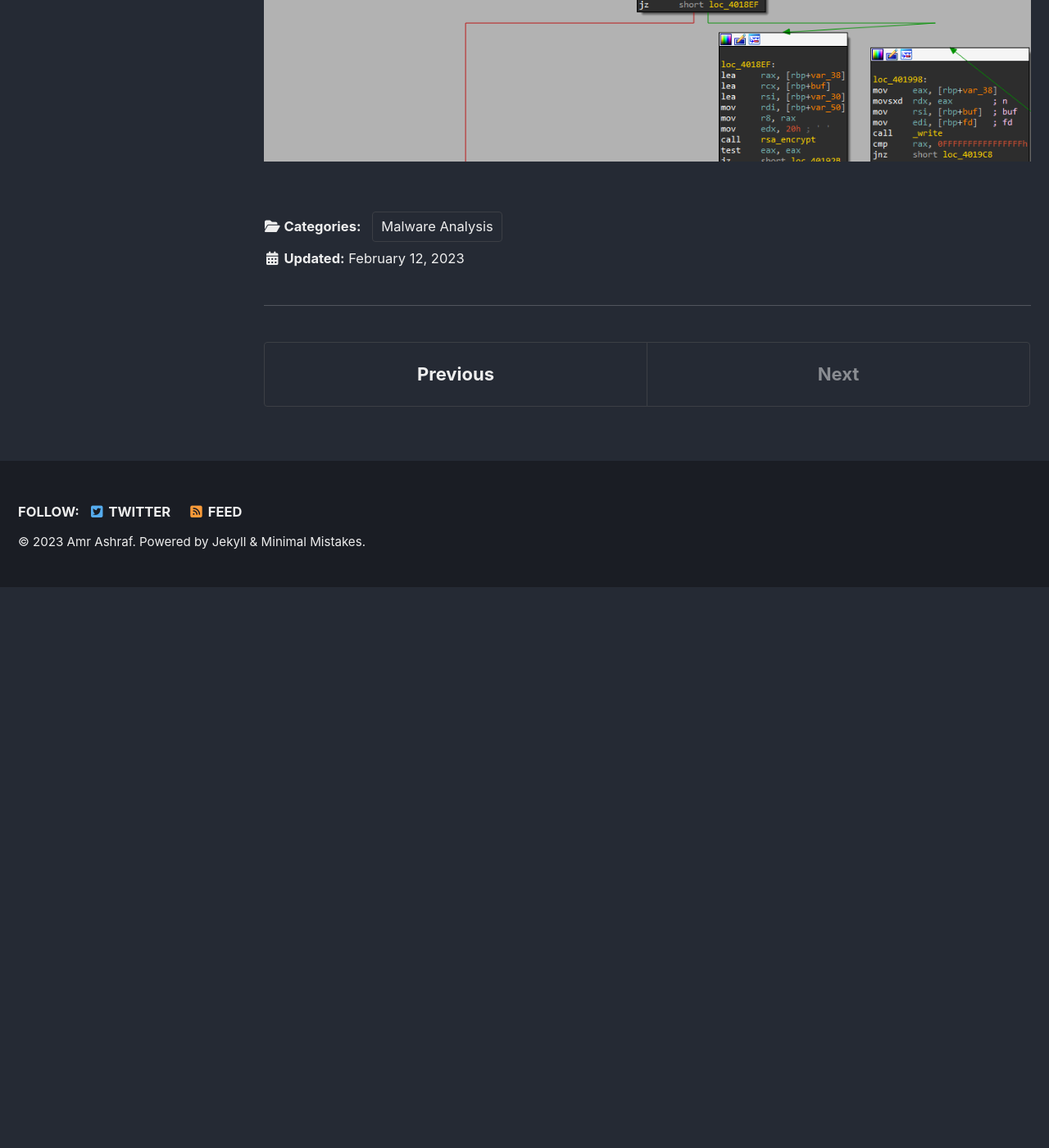
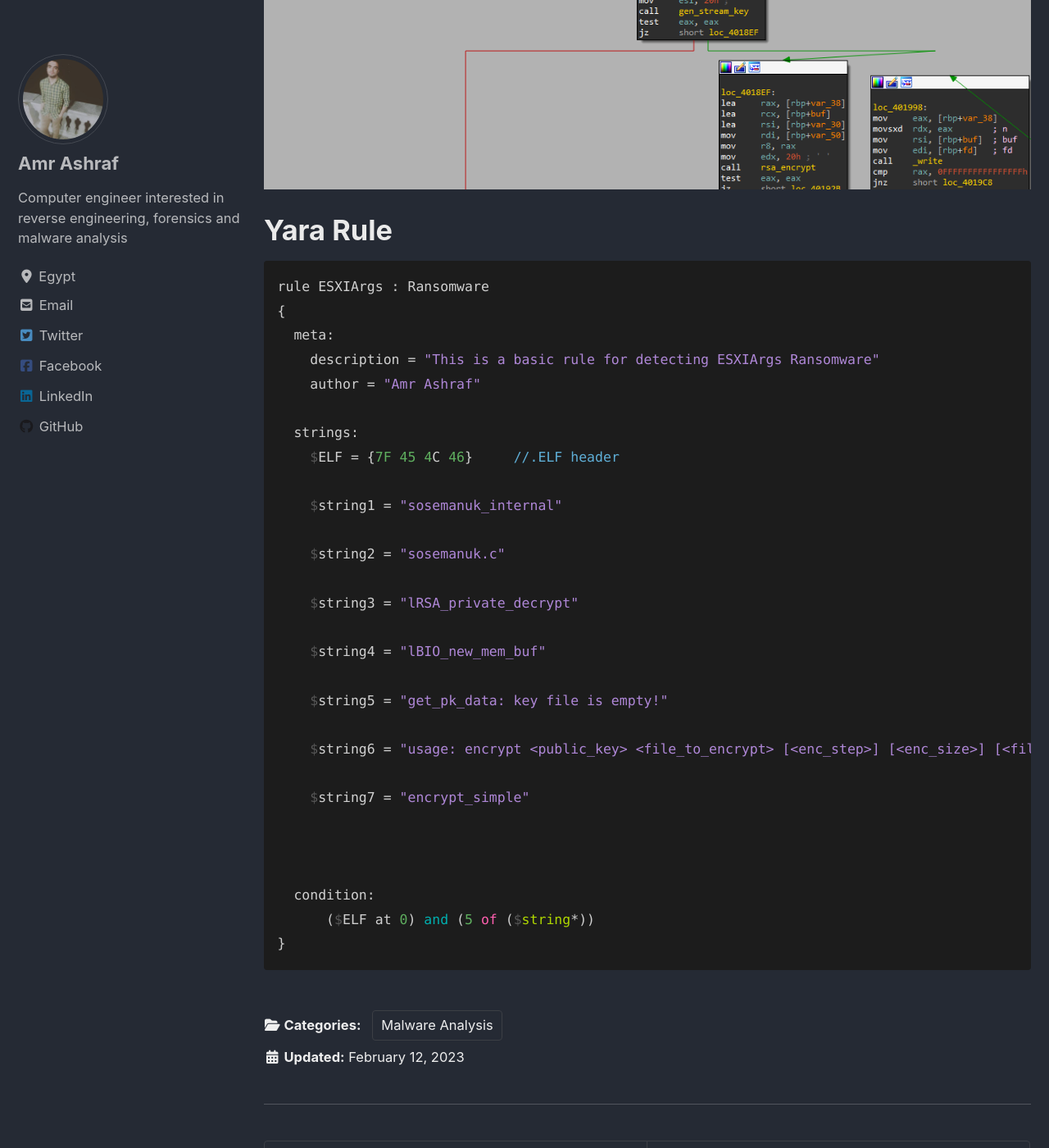
Before and after one commit to amr-git-dot/amr-git-dot.github.io, a Jekyll site: the page built from _posts/Malware-Analysis/2023-02-12-ESXIArgs.md, in a window 1280 px wide and 1400 px high, scrolled down 4182 px. Shown: the whole window at 82% size. Built offline with Jekyll 4.4.1, drawn with Linux system fonts in a browser that asks for light colours; cached includes are drawn as plain includes; nearby versions of some CDN libraries; before the commit the page ends 4898 px from its top, so only the background shows below that; some of the changed text lies outside the part shown.

Commit message:
Update 2023-02-12-ESXIArgs.md

````diff
--- a/_posts/Malware-Analysis/2023-02-12-ESXIArgs.md
+++ b/_posts/Malware-Analysis/2023-02-12-ESXIArgs.md
@@ -71,3 +71,35 @@ then start the standard encryption mechanism that you can see in every ransomwar
 - Write encrypted data back
 
 ![error loading](/assets/images/malware-analysis/ESXIArgs/RSA.png)
+
+# Yara Rule
+``` cs
+rule ESXIArgs : Ransomware
+{
+  meta:
+    description = "This is a basic rule for detecting ESXIArgs Ransomware"
+    author = "Amr Ashraf"
+
+  strings:
+    $ELF = {7F 45 4C 46}     //.ELF header
+
+    $string1 = "sosemanuk_internal"
+
+    $string2 = "sosemanuk.c"
+
+    $string3 = "lRSA_private_decrypt"
+
+    $string4 = "lBIO_new_mem_buf"
+
+    $string5 = "get_pk_data: key file is empty!"
+
+    $string6 = "usage: encrypt <public_key> <file_to_encrypt> [<enc_step>] [<enc_size>] [<file_size>]"
+
+    $string7 = "encrypt_simple"
+
+
+
+  condition:
+      ($ELF at 0) and (5 of ($string*))
+}
+```
````
